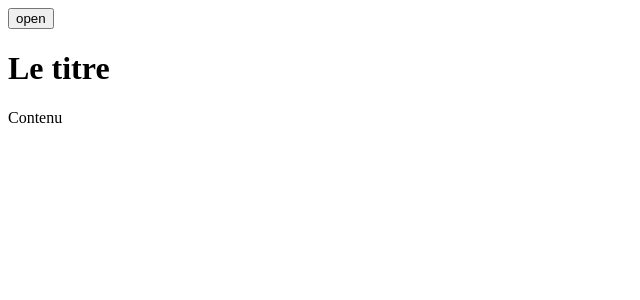
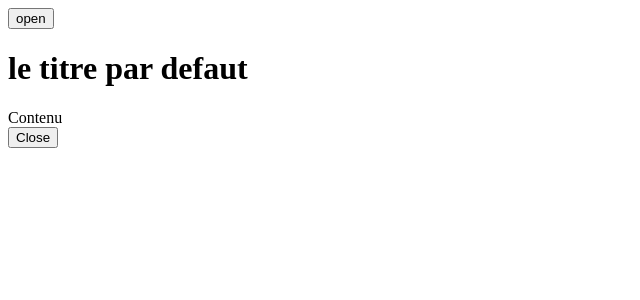
Before and after one commit to ksthiam/test-vue-cli-2020, a Vue app: page / in a window 1280 px wide. Both pictures are taken after a click on the button "open". Shown: the top 300 px of the page, without its empty margins (0-640 px from the left). Built offline with nearby package versions, Linux system fonts and the light colour scheme.

Commit message:
Commit : titre en props sur SimpleDialog

```diff
--- a/src/components/SimpleDialog.vue
+++ b/src/components/SimpleDialog.vue
@@ -4,13 +4,13 @@
 
         <div class="dialog-window" v-show="visible">
             <header>
-                <h1>Le titre</h1>
+                <h1>{{titre}}</h1>
             </header>
             <div class="main">
                 Contenu
             </div>
             <footer>
-
+                <button @click=" visible = false">Close</button>
 
             </footer>
         </div>
@@ -23,9 +23,9 @@
     export default {
         name: 'SimpleDialog',
         props:{
-            initialVisible:{
-                type: Boolean,
-                default: false,
+            titre:{
+                type: String,
+                default: "le titre par defaut",
             }
     },
 
```
